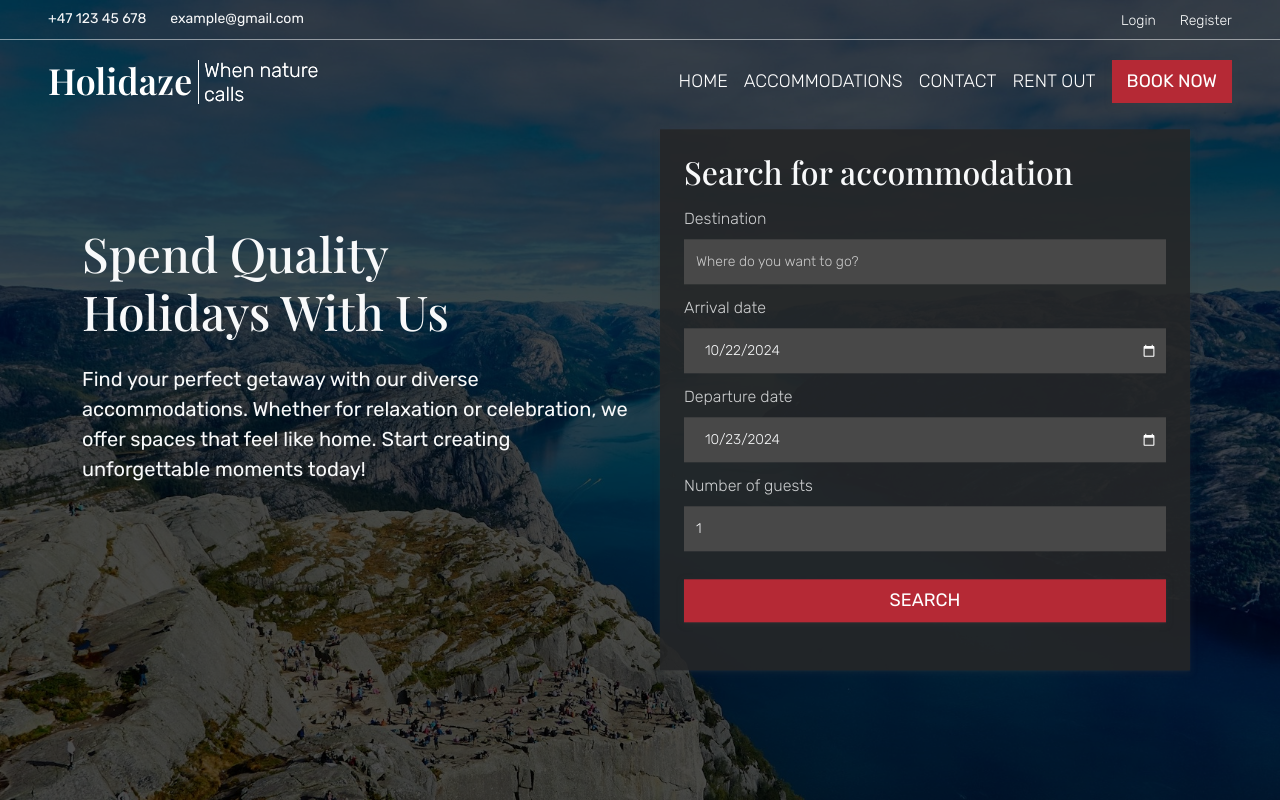
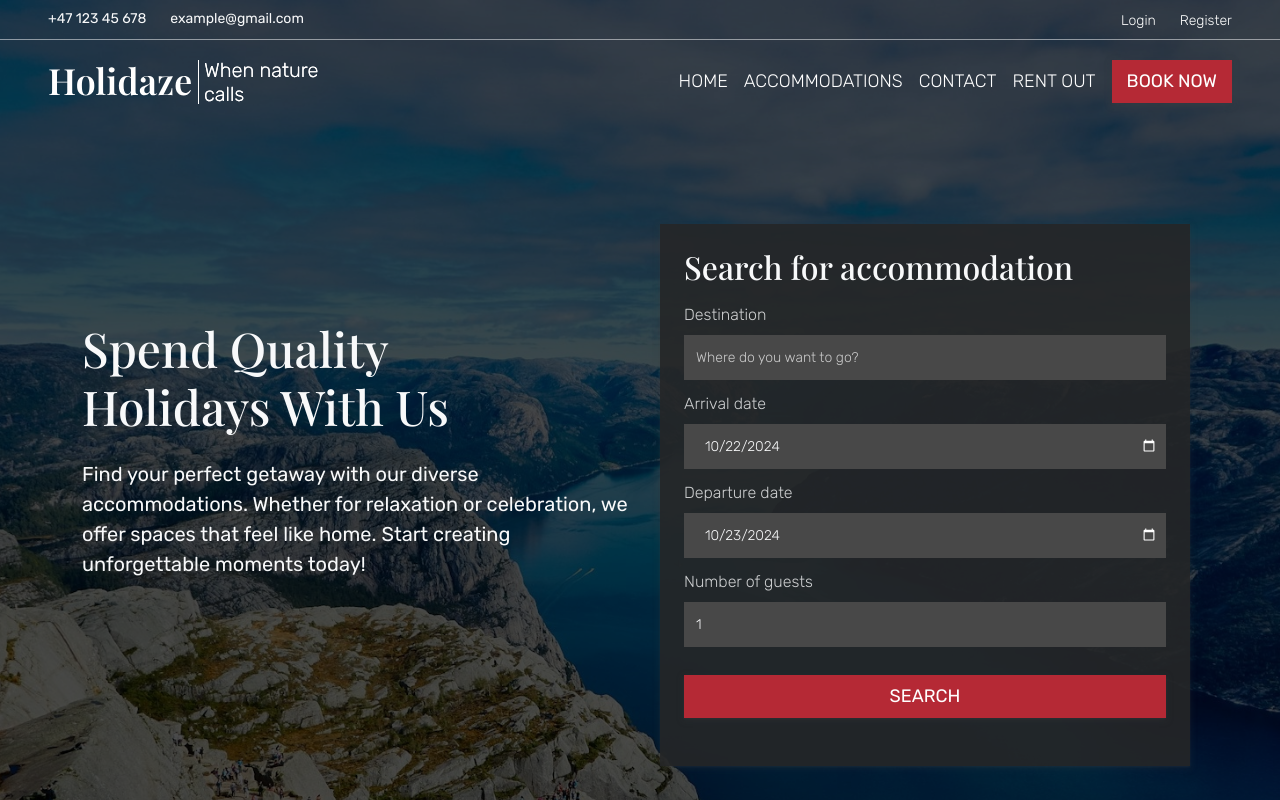
Before and after one commit to teehbee/project-exam-2, a React (Vite) app: page / in a window 1280 px wide. Shown: the top 800 px of the page. Built offline with nearby package versions, Linux system fonts and the light colour scheme; a web font is replaced by a local one.

Commit message:
corrections to frontpage banner

```diff
--- a/src/pages/home.tsx
+++ b/src/pages/home.tsx
@@ -12,8 +12,8 @@ function Home() {
         <source media="(min-width: 992px)" srcSet={frontpageHeroImageLarge} />
         <img className="position-absolute top-0 banner-img" src={frontpageHeroImageSmall} aria-label="A beautiful fjord" />
       </picture>
-      <section className="hero-container">
-        <div className="container test position-absolute start-50 top-50 translate-middle">
+      <section className="hero-container position-relative d-flex justify-content-center align-items-center">
+        <div className="container mt-5 pt-5">
           <div className="row">
             <div className="col-10 col-lg-6 mx-auto text-center text-lg-start">
               <h1 className="text-light secondary-font fs-2rem-to-3rem pt-md-5 mt-md-5 pb-3 pe-lg-5">Spend Quality Holidays With Us</h1>
--- a/src/styles/style.scss
+++ b/src/styles/style.scss
@@ -156,14 +156,14 @@ $custom-fs-4-rem: 4rem;
 
 .banner-img {
   width: 100%;
-  height: 100%;
+  height: 950px;
   object-fit: cover;
   filter: brightness(30%);
   z-index: -1;
 }
 
 .hero-container {
-  height: 100vh;
+  height: 950px;
   margin-top: -150px;
 }
 
```
